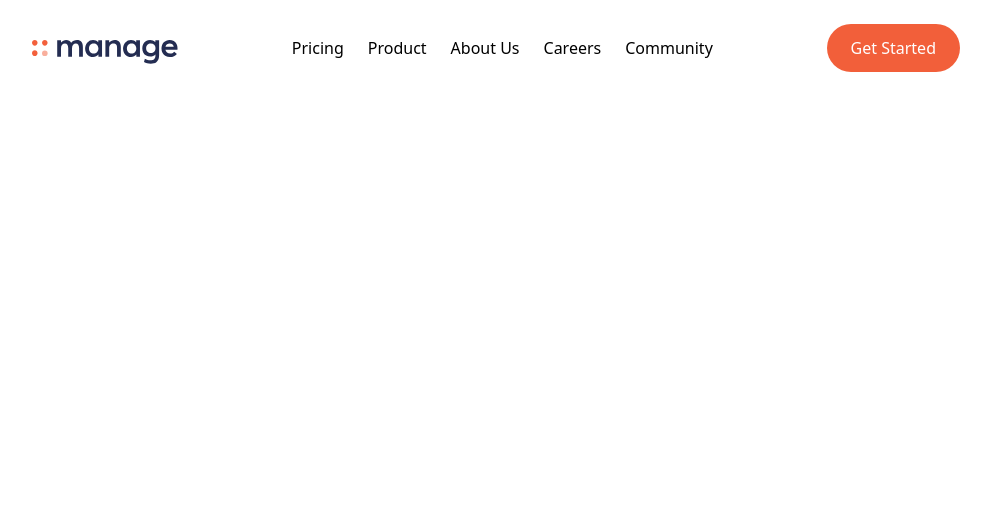
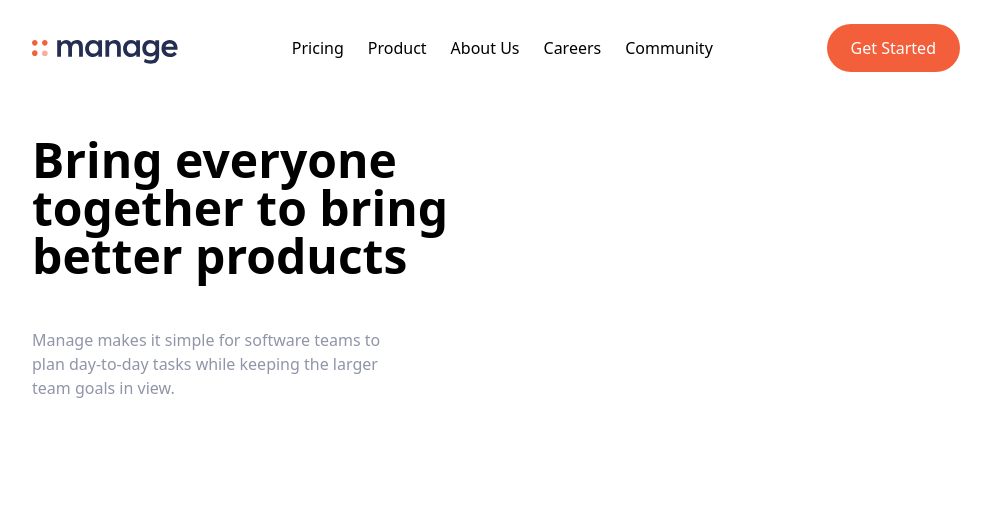
Before and after one commit to A-K-M-Fozlol-Hoq/tailwind-landing-page, a website: page index.html in a window 1280 px wide. Shown: the whole page, without its empty margins (144-1135 px from the left). Drawn offline with Linux system fonts and the light colour scheme.

Commit message:
complete hero section

```diff
--- a/index.html
+++ b/index.html
@@ -32,5 +32,28 @@
         >
       </div>
     </nav>
+
+    <!-- Hero section -->
+    <section id="hero">
+      <!-- Flex container -->
+      <div
+        class="container flex flex-col-reverse md:flex-row items-center px-6 mx-auto mt-10 space-y-0 md:space-y-0"
+      >
+        <!-- Left item -->
+        <div class="flex flex-col mb-32 space-y-12 md:w-1/2">
+          <h1
+            class="max-w-md text-4xl font-bold text-center md:text-5xl md:text-left"
+          >
+            Bring everyone together to bring better products
+          </h1>
+          <p class="max-w-sm text-center text-darkGrayishBlue md:text-left">
+            Manage makes it simple for software teams to plan day-to-day tasks
+            while keeping the larger team goals in view.
+          </p>
+        </div>
+        <!-- image -->
+        <div></div>
+      </div>
+    </section>
   </body>
 </html>
```
Also changed, not shown: css/main.css.
